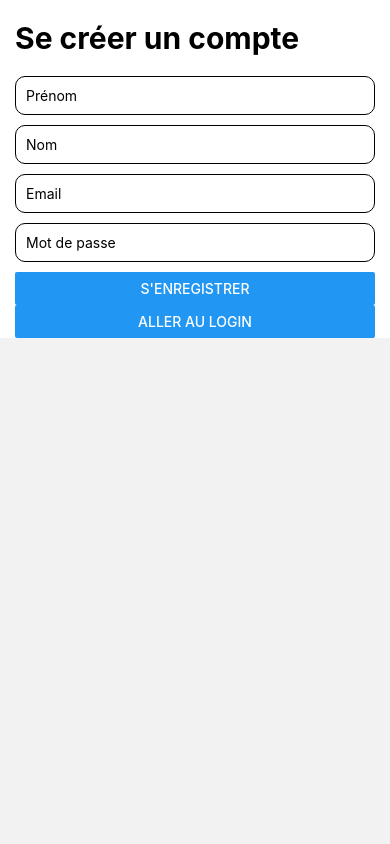
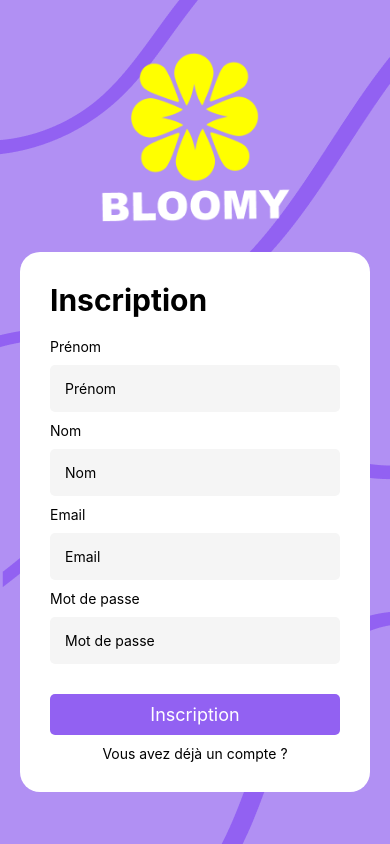
Before and after one commit to alexishadjian/bloomy-app-front, a React Native app: screen /register in a window 390 px wide. Built offline with nearby package versions, Linux system fonts and the light colour scheme.

Commit message:
style: registerScreen

```diff
--- a/app/screens/auth/LoginScreen.jsx
+++ b/app/screens/auth/LoginScreen.jsx
@@ -28,18 +28,18 @@ export default function LoginScreen() {
             <Image style={styles.bgLines} source={bgLines}/>
             <View style={styles.container}>
 
-                <Image source={bloomyLogo}/>
+                <Image style={styles.logo} source={bloomyLogo}/>
                 <View style={styles.formContainer}>
                     <Text style={styles.title}>Se connecter</Text>
                     <Text style={styles.label}>Email</Text>
                     <TextInput style={styles.input} placeholder="Email" onChangeText={(text) => setEmail(text)} value={email}></TextInput>
                     <Text style={styles.label}>Mot de passe</Text>
                     <TextInput style={styles.input} placeholder="Mot de passe" secureTextEntry={true} onChangeText={(text) => setPassword(text)} value={password}></TextInput>
-                    <TouchableOpacity style={styles.button} onPress={login} title="Connexion">
+                    <TouchableOpacity style={styles.button} onPress={login}>
                         <Text style={styles.buttonTxt}>Connexion</Text>
                     </TouchableOpacity>
-                    <TouchableOpacity style={{ fontSize: '15px' }} onPress={() => {navigation.navigate("register")}} title="Vous avez déjà un compte ?">
-                        <Text style={styles.goToRegister}>Vous n'avez pas de un compte ?</Text>
+                    <TouchableOpacity style={{ fontSize: '15px' }} onPress={() => {navigation.navigate("register")}}>
+                        <Text style={styles.goToRegister}>Vous n'avez pas de compte ?</Text>
                     </TouchableOpacity>
                 </View>
 
@@ -61,6 +61,7 @@ const styles = StyleSheet.create({
         padding: 20,
         flex: 1,
         alignItems: 'center',
+        justifyContent: 'center',
         width: '100%'
     },
     title: {
@@ -76,7 +77,6 @@ const styles = StyleSheet.create({
         borderRadius: 5,
         marginBottom: 10,
         backgroundColor: '#F5F5F5'
-        // width: '100%'
     },
     bgLines: {
         position: 'absolute',
@@ -86,14 +86,16 @@ const styles = StyleSheet.create({
         bottom: '0',
         zIndex: '-1'
     },
+    logo: {
+        height: 170,
+        resizeMode: 'contain'
+    },
     formContainer: {
         backgroundColor: "#FFFFFF",
         padding: 30,
         borderRadius: 20,
-        marginTop: 30,
+        marginTop: 50,
         width: '100%'
-        // flex: 1,
-        // justifyContent: 'center',
     },
     button: {
         backgroundColor: "#9261F2",
--- a/app/screens/auth/RegisterScreen.jsx
+++ b/app/screens/auth/RegisterScreen.jsx
@@ -1,6 +1,8 @@
-import { SafeAreaView, ScrollView, StyleSheet, TextInput, Button, TouchableOpacity, Text, View } from 'react-native';
+import { SafeAreaView, ScrollView, StyleSheet, TextInput, Image, TouchableOpacity, Text, View } from 'react-native';
 import { useState } from "react";
 import { useAuth } from "../../context/AuthContext";
+import { bloomyLogo, bgLines } from "../../../assets/index";
+
 
 export default function LoginScreen({ navigation }) {
 
@@ -26,43 +28,98 @@ export default function LoginScreen({ navigation }) {
 
 
     return (
-        <SafeAreaView>
+
+        <SafeAreaView style={styles.safeContainer}>
+            <Image style={styles.bgLines} source={bgLines}/>
             <View style={styles.container}>
-                <Text style={styles.title}>Se créer un compte</Text>
-                <TextInput style={styles.input} placeholder="Prénom" onChangeText={(text) => setFirstName(text)} value={firstName}></TextInput>
-                <TextInput style={styles.input} placeholder="Nom" onChangeText={(text) => setLastName(text)} value={lastName}></TextInput>
-                <TextInput style={styles.input} placeholder="Email" onChangeText={(text) => setEmail(text)} value={email}></TextInput>
-                <TextInput style={styles.input} placeholder="Mot de passe" secureTextEntry={true} onChangeText={(text) => setPassword(text)} value={password}></TextInput>
-                <Button style={styles.button} onPress={register} title="S'enregistrer"></Button>
-                <Button onPress={() => {navigation.navigate("login")}} title="Aller au login"></Button>
+
+                <Image style={styles.logo} source={bloomyLogo}/>
+                <View style={styles.formContainer}>
+                    <Text style={styles.title}>Inscription</Text>
+                    <Text style={styles.label}>Prénom</Text>
+                    <TextInput style={styles.input} placeholder="Prénom" onChangeText={(text) => setFirstName(text)} value={firstName}></TextInput>
+                    <Text style={styles.label}>Nom</Text>
+                    <TextInput style={styles.input} placeholder="Nom" onChangeText={(text) => setLastName(text)} value={lastName}></TextInput>
+                    <Text style={styles.label}>Email</Text>
+                    <TextInput style={styles.input} placeholder="Email" onChangeText={(text) => setEmail(text)} value={email}></TextInput>
+                    <Text style={styles.label}>Mot de passe</Text>
+                    <TextInput style={styles.input} placeholder="Mot de passe" secureTextEntry={true} onChangeText={(text) => setPassword(text)} value={password}></TextInput>
+                    <TouchableOpacity style={styles.button} onPress={register}>
+                        <Text style={styles.buttonTxt}>Inscription</Text>
+                    </TouchableOpacity>
+                    <TouchableOpacity style={{ fontSize: '15px' }} onPress={() => {navigation.navigate("login")}}>
+                        <Text style={styles.goToRegister}>Vous avez déjà un compte ?</Text>
+                    </TouchableOpacity>
+                </View>
+
             </View>
         </SafeAreaView>
     );
 }
 
 const styles = StyleSheet.create({
+    safeContainer: {
+        backgroundColor: '#B190F3',
+        flex: 1,
+        width: '100%',
+        alignItems: 'center',
+        minHeight: '100%',
+        overflow: 'hidden'
+    },
     container: {
-        paddingHorizontal: 15,
-        backgroundColor: '#fff',
-        // justifyContent: 'center',
-        minHeight: '100%'
+        padding: 20,
+        flex: 1,
+        alignItems: 'center',
+        justifyContent: 'center',
+        width: '100%'
     },
     title: {
         fontSize: 30,
-        marginTop: 20,
         fontWeight: 'bold',
         marginBottom: 20
     },
+    label: {
+        marginBottom: 10
+    },
     input: {
-        padding: 10,
-        borderWidth: 1,
-        borderRadius: 10,
+        padding: 15,
+        borderRadius: 5,
         marginBottom: 10,
+        backgroundColor: '#F5F5F5'
+    },
+    bgLines: {
+        position: 'absolute',
+        top: '0',
+        left: '0',
+        right: '0',
+        bottom: '0',
+        zIndex: '-1'
+    },
+    logo: {
+        height: 170,
+        resizeMode: 'contain'
+    },
+    formContainer: {
+        backgroundColor: "#FFFFFF",
+        padding: 30,
+        borderRadius: 20,
+        marginTop: 30,
+        width: '100%'
     },
     button: {
-        backgroundColor: '#000000',
-        borderWidth: 1,
-        color: 'red',
-        paddingHorizontal: 20
+        backgroundColor: "#9261F2",
+        borderRadius: '5px',
+        padding: 10,
+        marginTop: 20,
+    },
+    buttonTxt: {
+        color: '#FFFFFF',
+        fontSize: '18px',
+        textAlign: 'center'
+    },
+    goToRegister: {
+        fontSize: '14px',
+        textAlign: 'center',
+        marginTop: 10
     }
 });
```
Also changed, not shown: App.js (+0 -17 lines).
